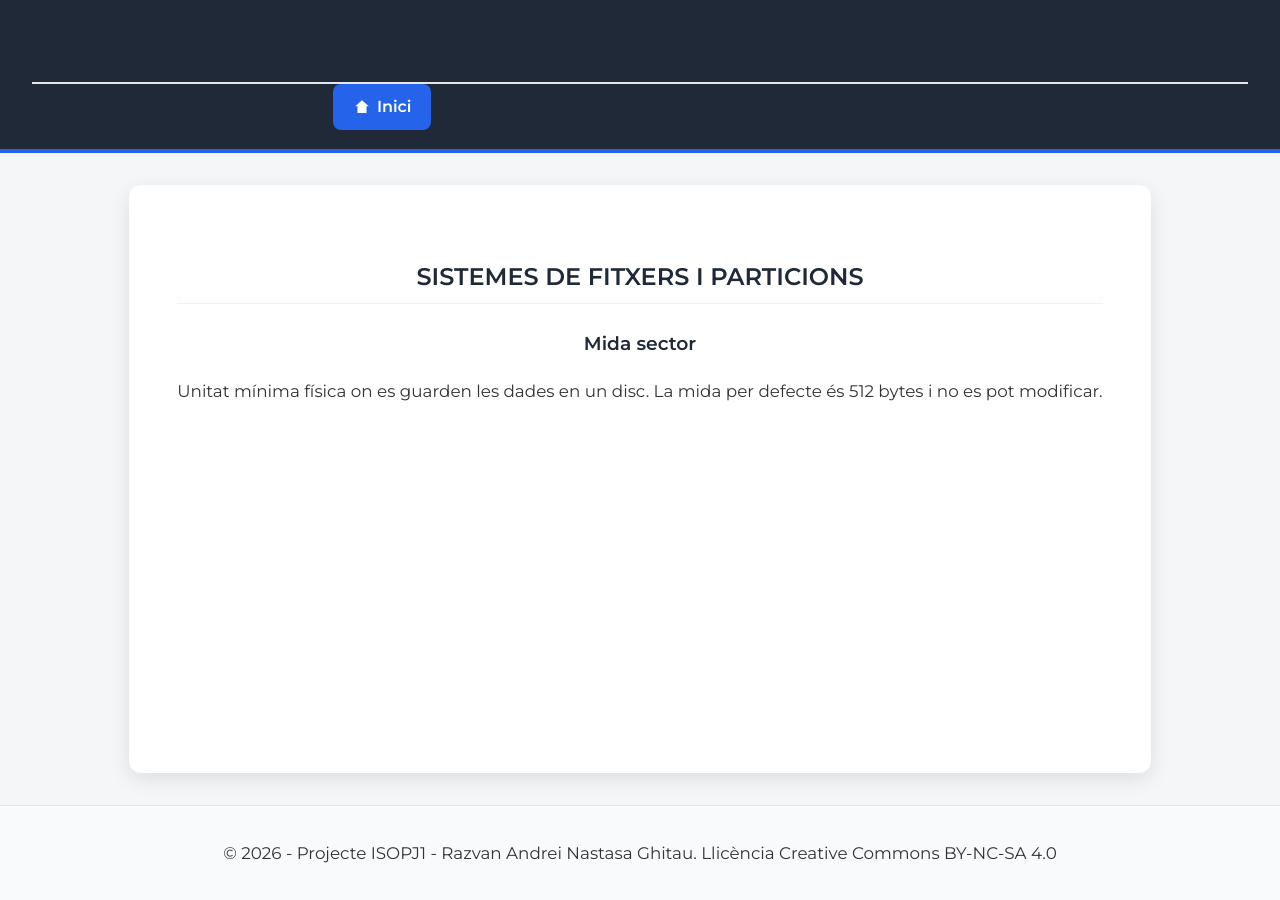
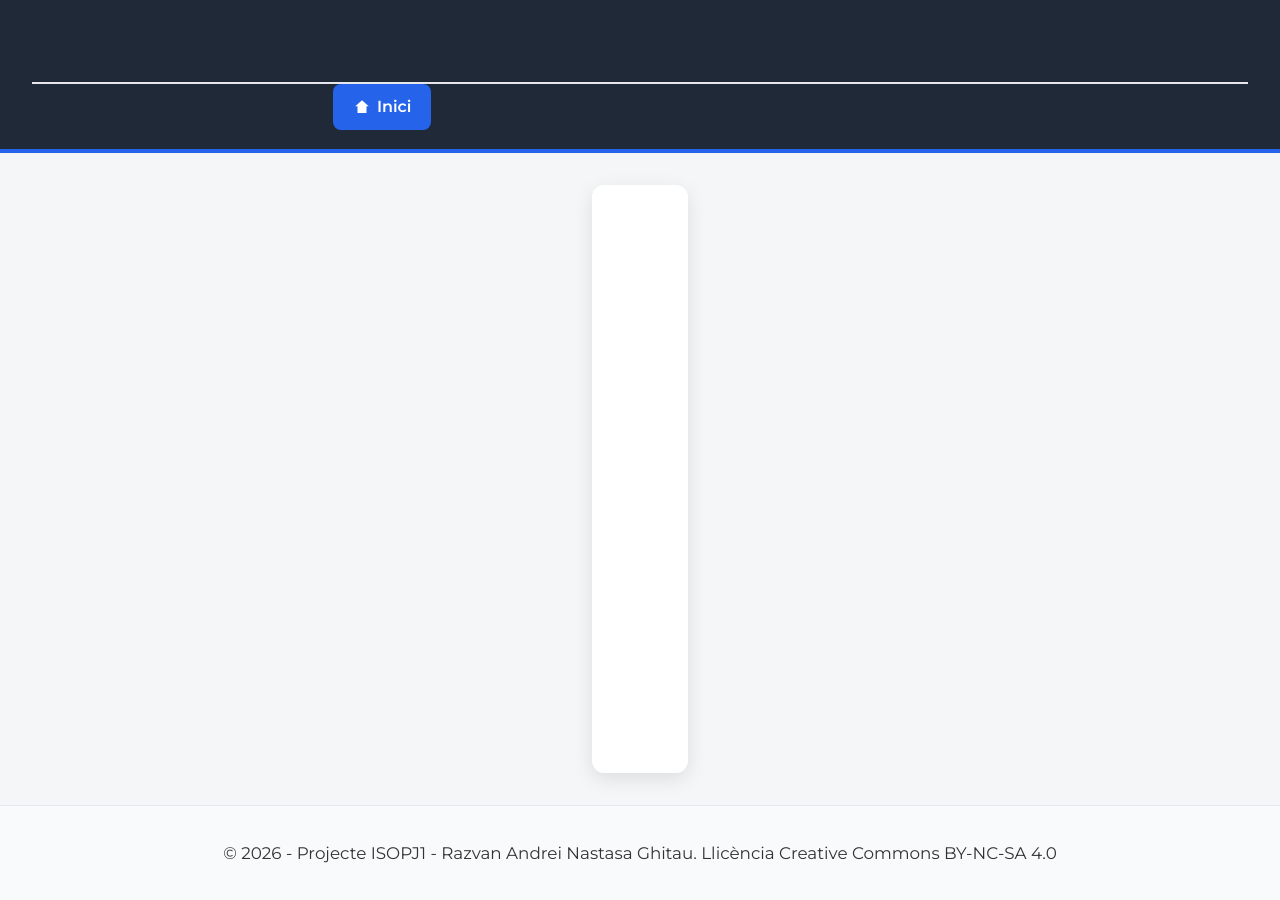
Before and after one commit to razvan-ng/ISOPJ1, a Jekyll site: the page built from SP3/SP3.md, in a window 1280 px wide. Built offline with Jekyll 4.4.1, drawn with Linux system fonts in a browser that asks for light colours.

Commit message:
Update SP3.md

```diff
--- a/SP3/SP3.md
+++ b/SP3/SP3.md
@@ -2,7 +2,3 @@
 layout: default
 title: "SPRINT 3: ADMINISTRACIÓ DE DOMINIS I SEGURETAT"
 ---
-
-## SISTEMES DE FITXERS I PARTICIONS
-### Mida sector
-Unitat mínima física on es guarden les dades en un disc. La mida per defecte és 512 bytes i no es pot modificar.
```
